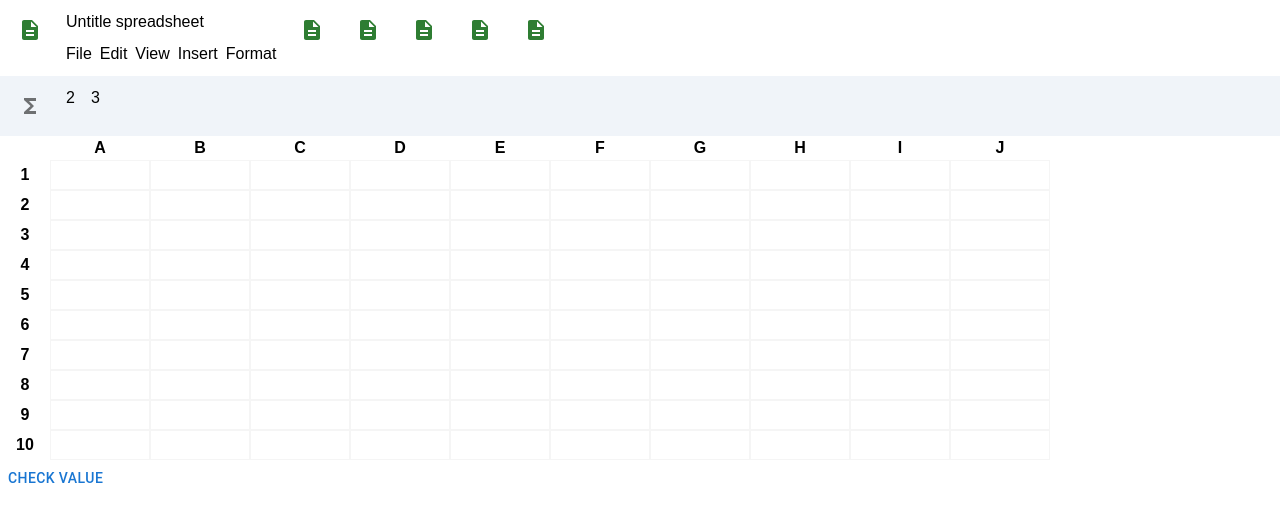
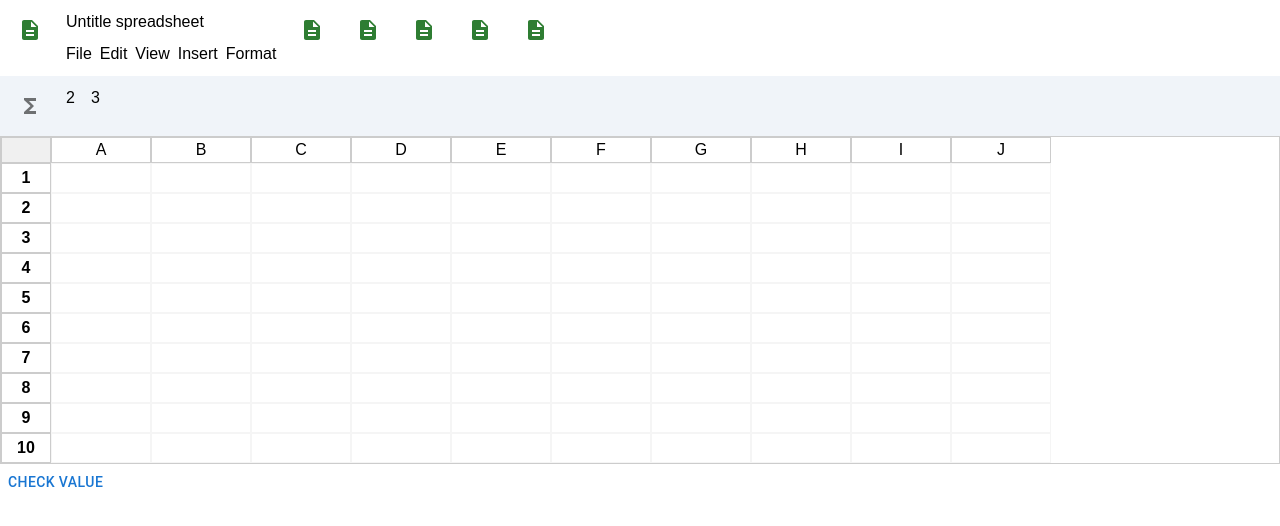
Before and after one commit to sahilbaig/gsheets, a Next.js app: page / in a window 1280 px wide. Shown: the top 526 px of the page. Built offline with nearby package versions, Linux system fonts and the light colour scheme.

Commit message:
small changes

```diff
--- a/src/app/components/Spreadsheet.tsx
+++ b/src/app/components/Spreadsheet.tsx
@@ -54,6 +54,7 @@ const SpreadSheet = ({ rows = 20, columns = 13 }) => {
         gridTemplateColumns: `50px ${columnWidths
           .map((w) => `${w}px`)
           .join(" ")}`,
+        border: "1px solid #ccc",
       }}
       onMouseDown={() => {
         setIsSelectionStarted(true);
@@ -62,17 +63,18 @@ const SpreadSheet = ({ rows = 20, columns = 13 }) => {
       onMouseUp={() => setIsSelectionStarted(false)}
     >
       {/* Empty corner cell */}
-      <div></div>
+      <div style={{ border: "1px solid #ccc", background: "#f0f0f0" }}></div>
 
       {/* Column headers with resizers */}
       {columnLabels.map((label, index) => (
         <div
           key={label}
           style={{
-            fontWeight: "bold",
             textAlign: "center",
             position: "relative",
             width: columnWidths[index],
+            border: "1px solid #ccc",
+            background: "#FFFFFF",
           }}
         >
           {label}
@@ -103,6 +105,8 @@ const SpreadSheet = ({ rows = 20, columns = 13 }) => {
               display: "flex",
               alignItems: "center",
               justifyContent: "center",
+              border: "1px solid #ccc",
+              background: "#FFFFFF",
             }}
           >
             {row}
@@ -123,10 +127,9 @@ const SpreadSheet = ({ rows = 20, columns = 13 }) => {
             <Cell
               key={`${col}${row}`}
               id={`${col}${row}`}
-              style={{
-                width: columnWidths[colIndex],
-                height: rowHeights[rowIndex],
-              }}
+              width={columnWidths[colIndex]}
+              height={rowHeights[rowIndex]}
+              style={{ border: "1px solid #ccc" }}
             />
           ))}
         </React.Fragment>
```
